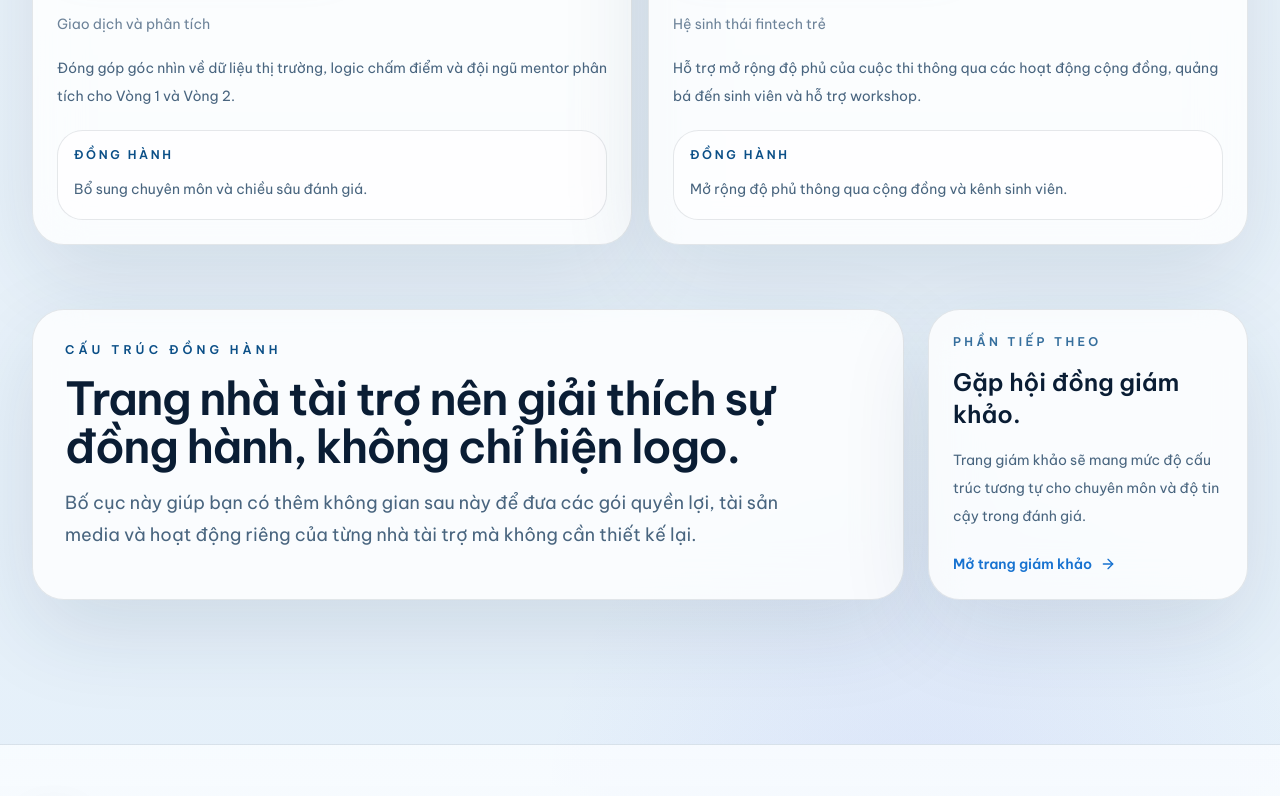
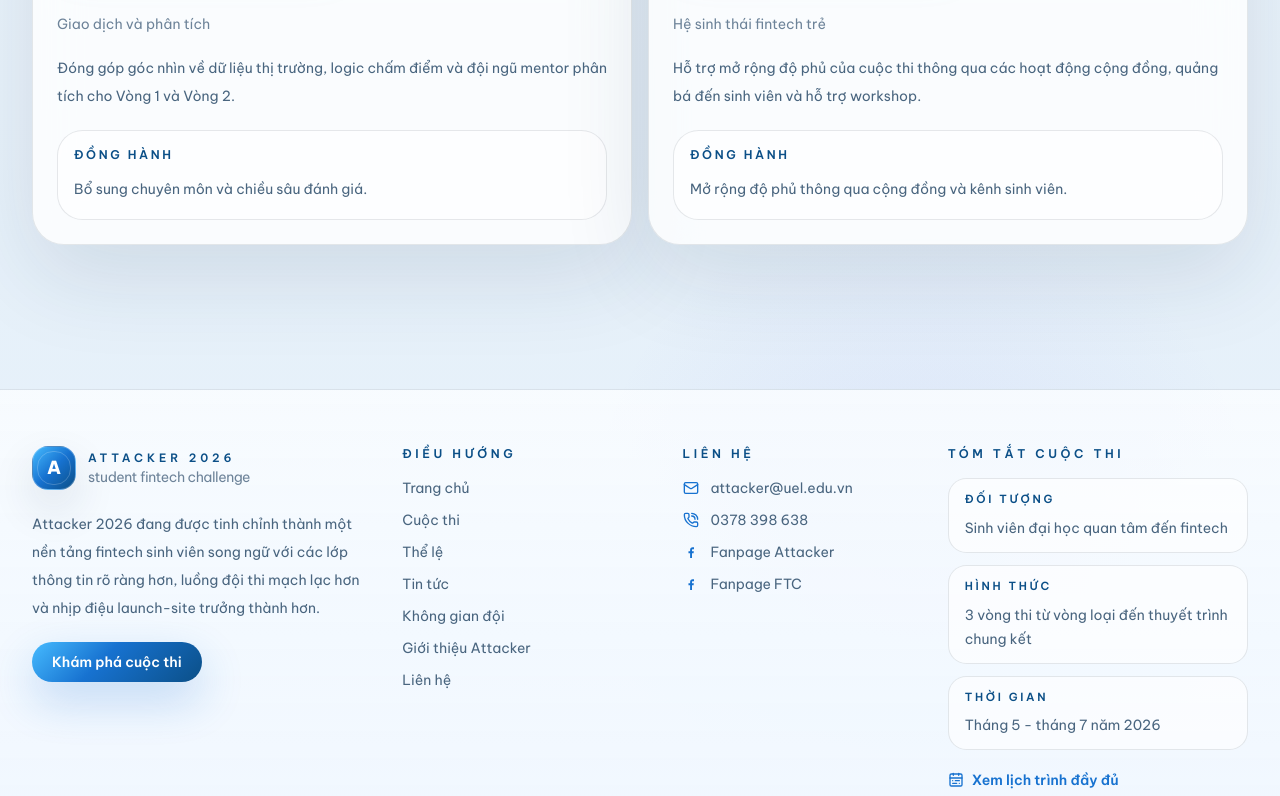
Before and after one commit to tamphan2911/attacker_2026, a Next.js app: page /competition/sponsors in a window 1280 px wide. Shown: the part 1104-1900 px from the top of the page. Built offline with nearby package versions, Linux system fonts and the light colour scheme; no server answers; the database is empty.

Commit message:
Remove sponsor page partnership block

```diff
--- a/src/components/sponsors-page.tsx
+++ b/src/components/sponsors-page.tsx
@@ -1,8 +1,7 @@
 "use client";
 
 import Image from "next/image";
-import Link from "next/link";
-import { ArrowRight, BadgeDollarSign, Building2, Handshake } from "lucide-react";
+import { BadgeDollarSign, Building2, Handshake } from "lucide-react";
 
 import { sponsorProfiles } from "@/data/site-content";
 import { pickText } from "@/lib/site";
@@ -132,34 +131,6 @@ export function SponsorsPage() {
           </Surface>
         ))}
       </section>
-
-      <section className="grid gap-6 lg:grid-cols-[minmax(0,1fr)_320px]">
-        <Surface className="px-6 py-6 md:px-8 md:py-8">
-          <SectionHeading
-            eyebrow={pickText(locale, pageContent.sponsors.partnership.eyebrow)}
-            title={pickText(locale, pageContent.sponsors.partnership.title)}
-            description={pickText(locale, pageContent.sponsors.partnership.description)}
-          />
-        </Surface>
-
-        <Surface className="px-6 py-6">
-          <p className="text-xs font-semibold uppercase tracking-[0.28em] text-sky-200/80">
-            {locale === "en" ? "Next subsection" : "Phần tiếp theo"}
-          </p>
-          <p className="mt-4 text-2xl font-semibold theme-text-strong">
-            {locale === "en" ? "Meet the judges." : "Gặp hội đồng giám khảo."}
-          </p>
-          <p className="mt-4 text-sm leading-7 theme-text-muted">
-            {locale === "en"
-              ? "The judges page gives the same level of structure to expertise and evaluation credibility."
-              : "Trang giám khảo sẽ mang mức độ cấu trúc tương tự cho chuyên môn và độ tin cậy trong đánh giá."}
-          </p>
-          <Link href="/competition/judges" className="mt-6 inline-flex items-center gap-2 text-sm font-semibold theme-accent">
-            {locale === "en" ? "Open judges page" : "Mở trang giám khảo"}
-            <ArrowRight className="h-4 w-4" />
-          </Link>
-        </Surface>
-      </section>
     </div>
   );
 }
```
